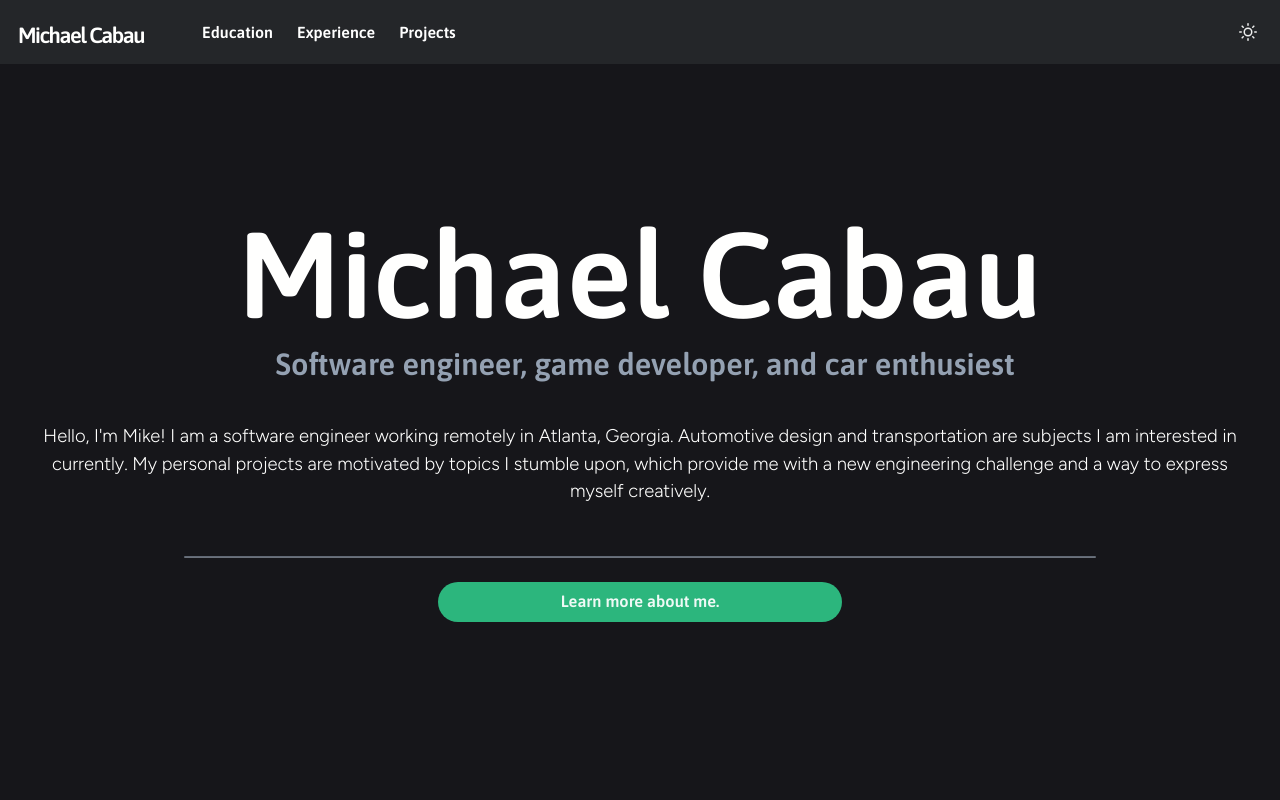
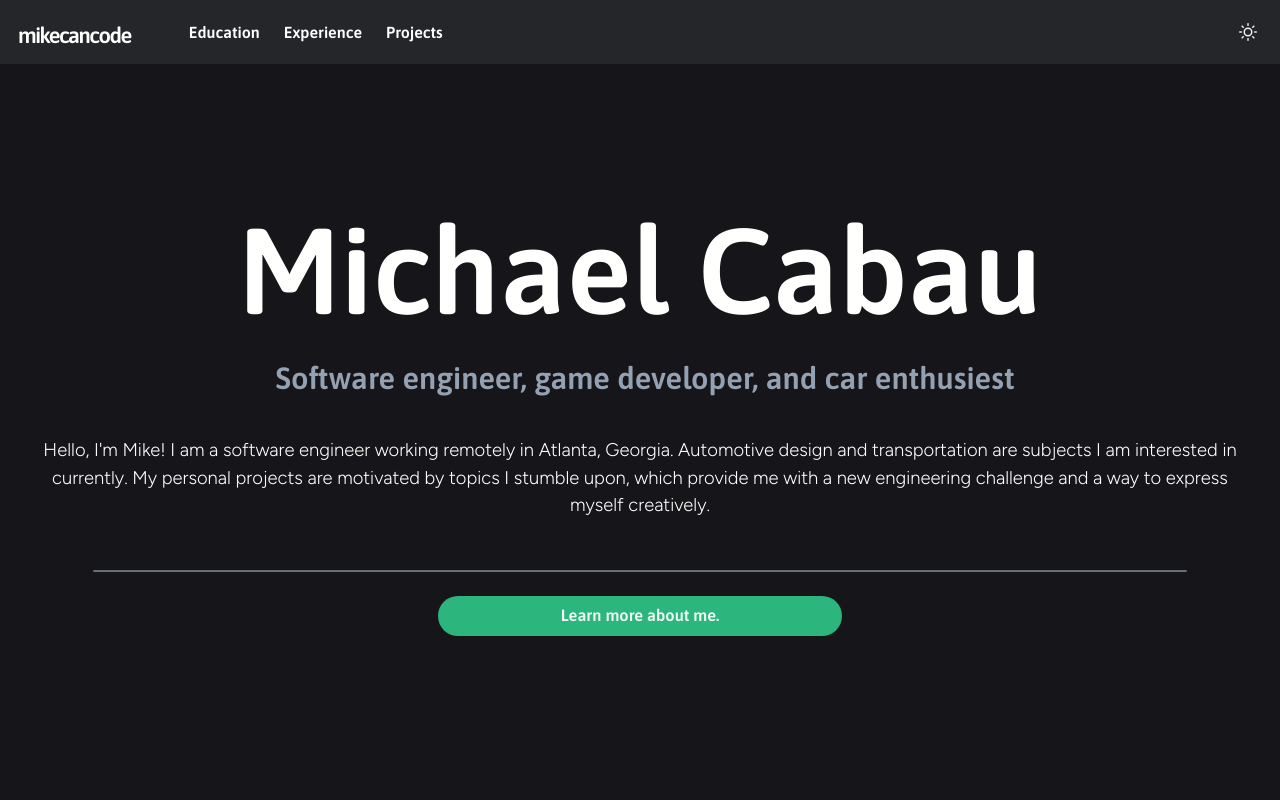
Before and after one commit to bcabau1/mike-can-code, a Next.js app: page / in a window 1280 px wide. Shown: the top 800 px of the page. Built offline with nearby package versions, Linux system fonts and the light colour scheme.

Commit message:
index tweak

```diff
--- a/components/navbartitle.js
+++ b/components/navbartitle.js
@@ -24,7 +24,7 @@ const NavBarTitle = () => {
             fontWeight="bold"
             ml={3}
           >
-            {"Michael Cabau"}
+            {"mikecancode"}
           </Text>
         </NavBox>
       </a>
--- a/pages/index.js
+++ b/pages/index.js
@@ -11,10 +11,10 @@ export default function Page(router) {
                 <Box position='relative' w = '100%'>
                     <Box display={{md:'flex'}}>
                         <Box flexGrow={1}>
-                            <Heading as="h1" variant="section-title" textAlign='center' lineHeight='80px'>
+                            <Heading as="h1" variant="section-title" textAlign='center' lineHeight='100px'>
                                 Michael Cabau
                             </Heading>
-                            <Heading pl='10px' as="h3" mt='4vh' textAlign='center' variant="sub-title">Software engineer, game developer, and car enthusiest</Heading>
+                            <Heading pl='10px' as="h3" mt='5vh' textAlign='center' variant="sub-title">Software engineer, game developer, and car enthusiest</Heading>
                         </Box>
                     </Box>
                     <SnippetBio>
@@ -23,7 +23,7 @@ export default function Page(router) {
                         Automotive design and transportation are subjects I am interested in currently. My personal projects are motivated by topics I stumble upon, which
                         provide me with a new engineering challenge and a way to express myself creatively.
                     </SnippetBio>
-                    <Divider bg={useColorModeValue('#272343','#94a1b2')} h='1px' borderRadius='full' w='75%' display='block' margin='auto'/>
+                    <Divider bg={useColorModeValue('#272343','#94a1b2')} h='1px' borderRadius='full' w='90%' display='block' margin='auto'/>
                     <ButtonBar>Learn more about me.</ButtonBar>
                 </Box>
             </Flex>
```
